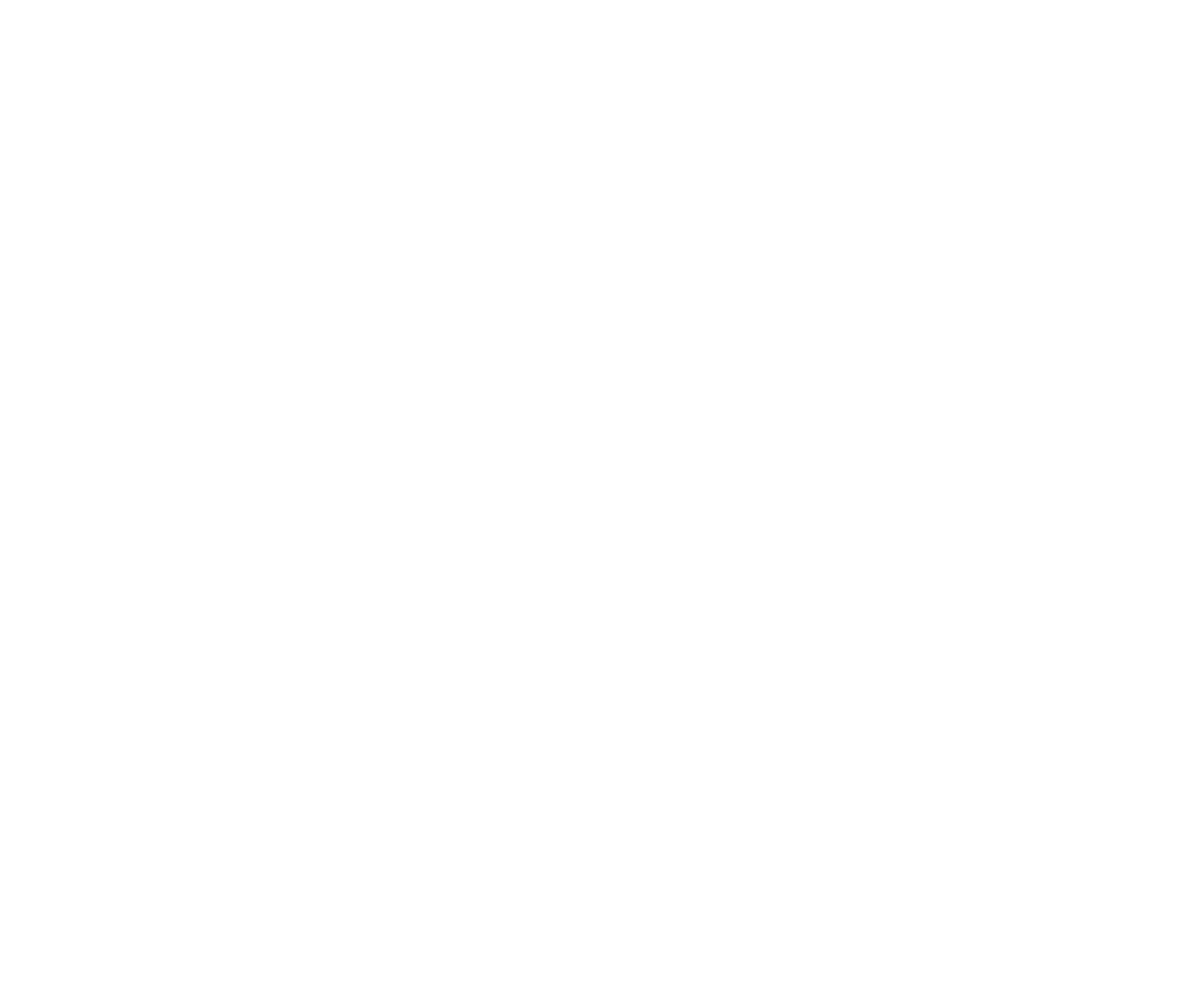
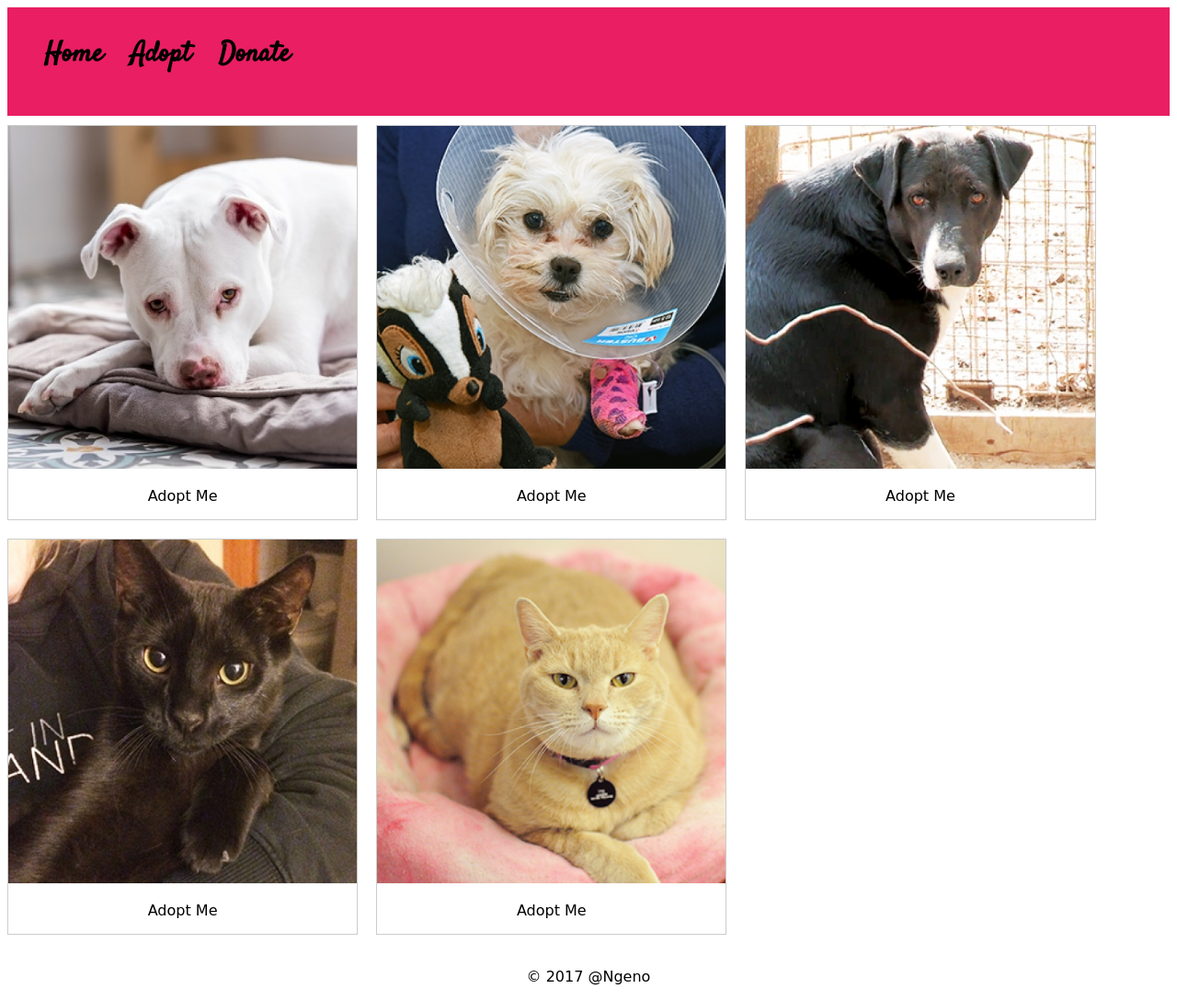
Before and after one commit to ngenovictor/animalshelter, a plain HTML site: page adopt.html in a window 1280 px wide. Shown: the whole page at 92% size. Before the commit the page ends 800 px from the top, so only its background shows below. Drawn offline with Linux system fonts and the light colour scheme; a web font is replaced by a local one.

Commit message:
all pages complete

```diff
--- a/adopt.html
+++ b/adopt.html
@@ -0,0 +1,47 @@
+<!DOCTYPE html>
+<html>
+  <head>
+    <meta charset="utf-8">
+    <meta name=viewport content="width=device-width, initial-scale=1">
+    <title>Animal Shelter</title>
+    <link href="https://fonts.googleapis.com/css?family=Boogaloo|Satisfy|Shrikhand" rel="stylesheet">
+    <link rel="stylesheet" href="css/style.css">
+  </head>
+  <body>
+    <nav>
+      <ul>
+        <a href="index.html"><li>Home</li></a>
+        <a href="adopt.html"><li>Adopt</li></a>
+        <a href="donate.html"><li>Donate</li></a>
+      </ul>
+    </nav>
+  </body>
+  <div class="adopt-content">
+    <div class="pets">
+      <img src="img/blog_hud-foia-051617_thumb.jpg" alt="dog">
+      <a href="#"><div class="desc"><p>Adopt Me</p></div></a>
+    </div>
+    <div class="pets">
+      <img src="img/aah_leah_donaldson_ake_apr2017_007_thumb.jpg" alt="dog">
+      <a href="#"><div class="desc"><p>Adopt Me</p></div></a>
+    </div>
+    <div class="pets">
+      <img src="img/drtv_homepage-update_111816_335_0.jpg" alt="dog">
+      <a href="#"><div class="desc"><p>Adopt Me</p></div></a>
+    </div>
+    <div class="pets">
+      <img src="img/happy-tail_parker_051817_thumb.jpg" alt="dog">
+      <a href="#"><div class="desc"><p>Adopt Me</p></div></a>
+    </div>
+    <div class="pets">
+      <img src="img/potw_ina_041317_335.png" alt="dog">
+      <a href="#"><div class="desc"><p>Adopt Me</p></div></a>
+    </div>
+  </div>
+  <div style="clear:both;"></div>
+  <footer>
+    <div>
+      <p>&copy; 2017 @Ngeno</p>
+    </div>
+  </footer>
+</html>
--- a/css/style.css
+++ b/css/style.css
@@ -64,3 +64,25 @@ input{
   border: none;
   cursor: pointer;
 }
+.adopt-content{
+  margin-top: 10px;
+  font-family: 'Boogaloo', cursive;
+
+}
+.adopt-content .pets{
+  border: 1px solid #ccc;
+  margin-right:20px;
+  margin-bottom: 20px;
+  float: left;
+  width: 30%;
+}
+.adopt-content .pets img{
+  width: 100%;
+}
+.adopt-content .pets .desc{
+  text-align: center;
+}
+.adopt-content .pets:hover{
+  background-color: rgb(110,110,110);
+  text-decoration: none;
+}
```
Also changed, not shown: donate.html (+31 -0 lines), 1 other file.
